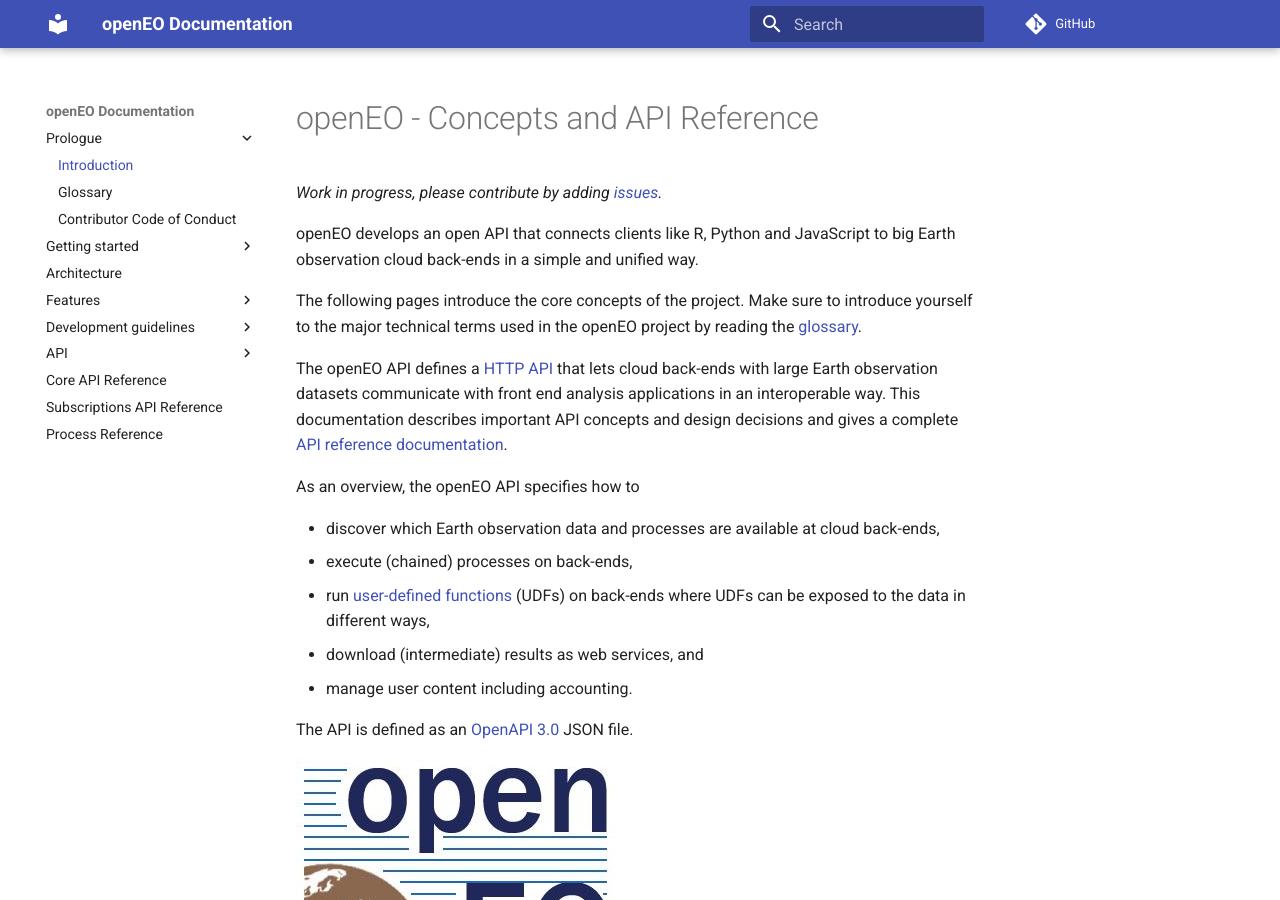
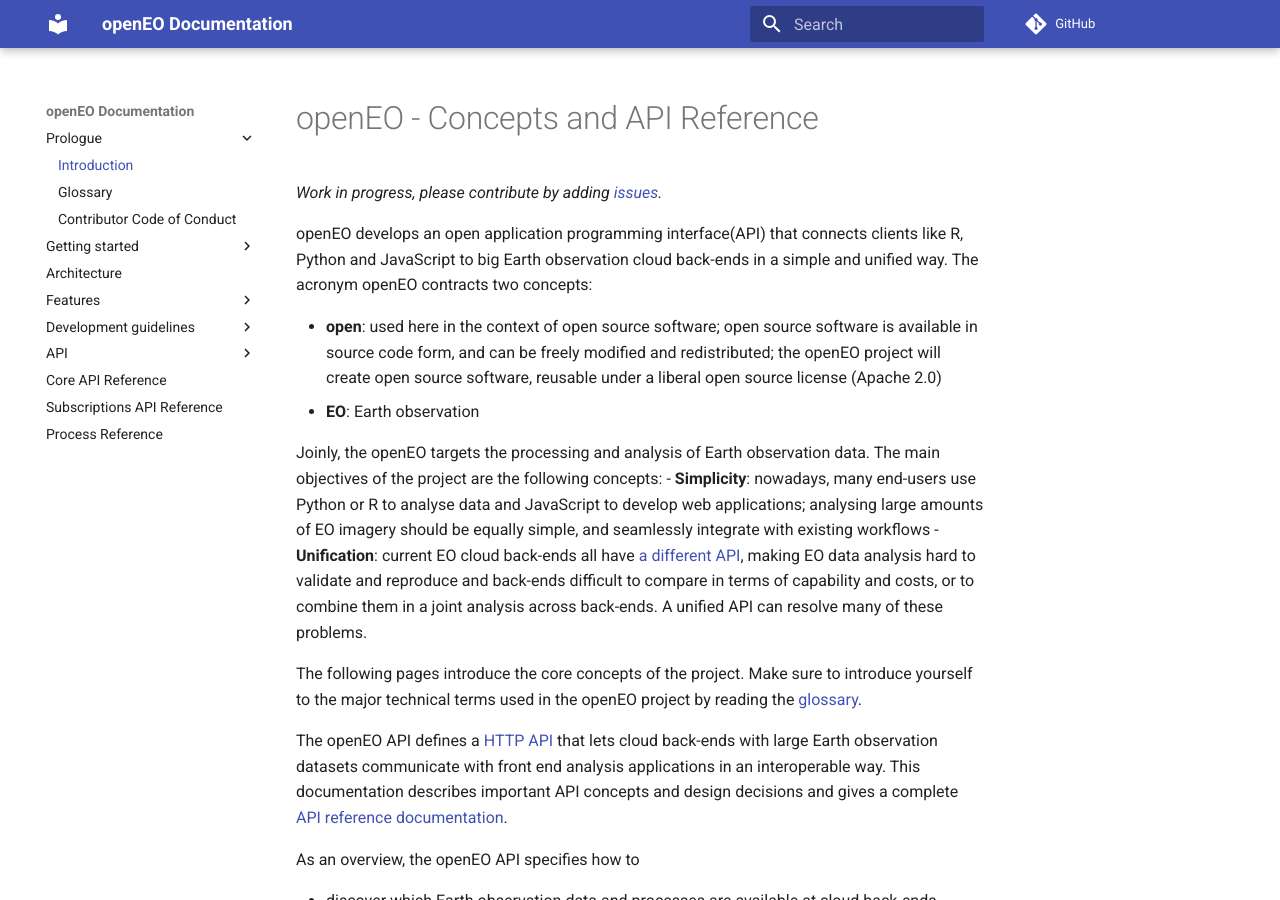
Before and after one commit to Open-EO/openeo-api, an MkDocs documentation site: the page built from docs/index.md, in a window 1280 px wide and 900 px high. Built offline with MkDocs 1.6.1 and Material for MkDocs 9.7.7, drawn with Linux system fonts in a browser that asks for light colours; comment, search, counter and statistics services are not loaded.

Commit message:
Update index.md
Cleaned the text, moved part of the text from glossary to introduction

```diff
--- a/docs/index.md
+++ b/docs/index.md
@@ -2,7 +2,14 @@
 
 _Work in progress, please contribute by adding [issues](https://github.com/Open-EO/openeo-api/issues)._
 
-openEO develops an open API that connects clients like R, Python and JavaScript to big Earth observation cloud back-ends in a simple and unified way.
+openEO develops an open application programming interface(API) that connects clients like R, Python and JavaScript to big Earth observation cloud back-ends in a simple and unified way. The acronym openEO contracts two concepts:
+
+-	**open**: used here in the context of open source software; open source software is available in source code form, and can be freely modified and redistributed; the openEO project will create open source software, reusable under a liberal open source license (Apache 2.0)
+-	**EO**: Earth observation
+
+Joinly, the openEO targets the processing and analysis of Earth observation data. The main objectives of the project are the following concepts:
+-	**Simplicity**: nowadays, many end-users use Python or R to analyse data and JavaScript to develop web applications; analysing large amounts of EO imagery should be equally simple, and seamlessly integrate with existing workflows
+-	**Unification**: current EO cloud back-ends all have [a different API](https://www.r-spatial.org/2016/11/29/openeo.html), making EO data analysis hard to validate and reproduce and back-ends difficult to compare in terms of capability and costs, or to combine them in a joint analysis across back-ends. A unified API can resolve many of these problems.
 
 The following pages introduce the core concepts of the project. Make sure to introduce yourself to the major technical terms used in the openEO project by reading the [glossary](glossary.md).
 
```
